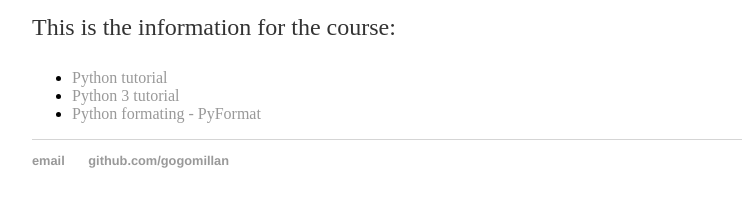
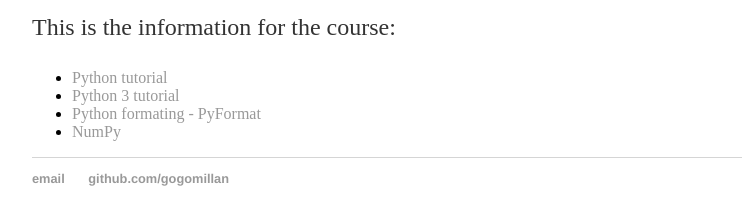
Before and after one commit to jassonkm/Examen-DataAnalisys, a plain HTML site: page index.html in a window 1280 px wide. Shown: the part 186-410 px from the top of the page, without its empty margins (160-902 px from the left). Drawn offline with Linux system fonts and the light colour scheme.

Commit message:
Update index.html
Adding tutorial for the week

```diff
--- a/index.html
+++ b/index.html
@@ -1,7 +1,7 @@
 <!DOCTYPE html>
 <html>
 	<head>
-		<title>gogomillan, UCEVA</title>
+		<title>[gogomillan, UCEVA]</title>
 		<!-- link to main stylesheet -->
 		<link rel="stylesheet" type="text/css" href="/css/main.css">
 	</head>
@@ -22,6 +22,7 @@
         <li><a href="https://www.tutorialspoint.com/python/index.htm" target="_blank" rel="noopener noreferrer">Python tutorial</li>
         <li><a href="https://www.tutorialspoint.com/python3/index.htm" target="_blank" rel="noopener noreferrer">Python 3 tutorial</li>
         <li><a href="https://pyformat.info/" target="_blank" rel="noopener noreferrer">Python formating - PyFormat</li>
+        <li><a href="https://www.tutorialspoint.com/numpy/index.htm" target="_blank" rel="noopener noreferrer">NumPy</li>
 			</ul>
     		</div><!-- /.blurb -->
 		</div><!-- /.container -->
```
